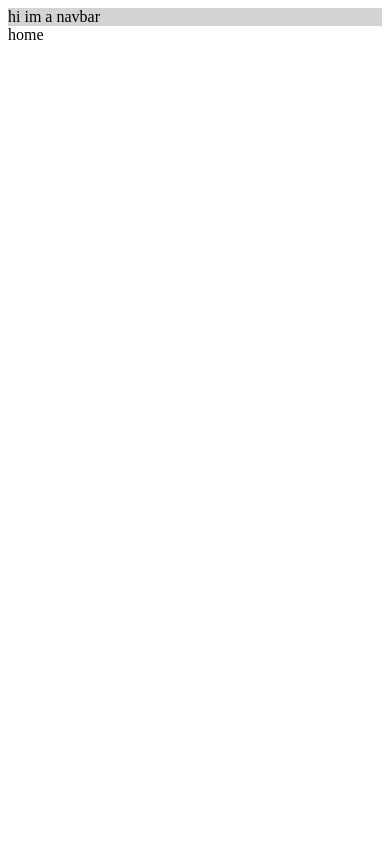
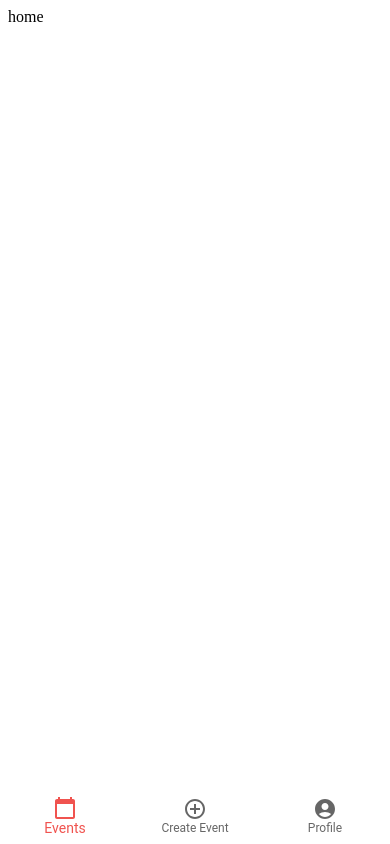
Before and after one commit to Winsthai/EventEcho, a React (Vite) app in the folder client/: page / in a window 390 px wide. Built offline with nearby package versions, Linux system fonts and the light colour scheme.

Commit message:
imported mui, implemented mobile navbar ui

```diff
--- a/client/package.json
+++ b/client/package.json
@@ -10,6 +10,10 @@
     "preview": "vite preview"
   },
   "dependencies": {
+    "@emotion/react": "^11.13.3",
+    "@emotion/styled": "^11.13.0",
+    "@mui/icons-material": "^6.1.7",
+    "@mui/material": "^6.1.7",
     "react": "^18.3.1",
     "react-dom": "^18.3.1",
     "react-router-dom": "^6.28.0"
--- a/client/src/App.jsx
+++ b/client/src/App.jsx
@@ -6,12 +6,15 @@ import EditEventPage from "./Components/EditEventPage/EditEventPage";
 import NavBar from "./Components/NavBar";
 import LoginPage from "./Components/LoginPage/LoginPage";
 import SignUpPage from "./Components/SignUpPage/SignUpPage";
+import { useMediaQuery } from "@mui/material";
 
 function App() {
+  // Use media query to check if screen width is less than 600px (mobile view)
+  const isMobile = useMediaQuery("(max-width:600px)");
+
   return (
     <>
       <BrowserRouter>
-        <NavBar></NavBar>
         <Routes>
           <Route path="/" element={<HomePage></HomePage>}></Route>
           <Route path="/event/:id" element={<EventPage></EventPage>}></Route>
@@ -27,6 +30,7 @@ function App() {
           <Route path="/signUp" element={<SignUpPage></SignUpPage>}></Route>
           <Route path="*" element={<div>Page not found</div>}></Route>
         </Routes>
+        {isMobile ? <NavBar></NavBar> : <></>}
       </BrowserRouter>
     </>
   );
--- a/client/src/Components/NavBar.jsx
+++ b/client/src/Components/NavBar.jsx
@@ -1,5 +1,57 @@
+import { BottomNavigation } from "@mui/material";
+import { BottomNavigationAction } from "@mui/material";
+import CalendarTodayIcon from "@mui/icons-material/CalendarToday";
+import AddCircleOutlineIcon from "@mui/icons-material/AddCircleOutline";
+import AccountCircleIcon from "@mui/icons-material/AccountCircle";
+import { useState } from "react";
+
 const NavBar = () => {
-  return <div style={{ background: "lightgrey" }}>hi im a navbar</div>;
+  const [value, setValue] = useState(0);
+
+  return (
+    <BottomNavigation
+      showLabels
+      value={value}
+      onChange={(event, newValue) => {
+        setValue(newValue);
+      }}
+      sx={{
+        width: "100%",
+        position: "fixed",
+        bottom: 0,
+        left: 0,
+        zIndex: 1000, // Ensure it stays above other content
+      }}
+    >
+      <BottomNavigationAction
+        label="Events"
+        icon={<CalendarTodayIcon />}
+        sx={{
+          "&.Mui-selected": {
+            color: "#F0534F",
+          },
+        }}
+      />
+      <BottomNavigationAction
+        label="Create Event"
+        icon={<AddCircleOutlineIcon />}
+        sx={{
+          "&.Mui-selected": {
+            color: "#F0534F",
+          },
+        }}
+      />
+      <BottomNavigationAction
+        label="Profile"
+        icon={<AccountCircleIcon />}
+        sx={{
+          "&.Mui-selected": {
+            color: "#F0534F",
+          },
+        }}
+      />
+    </BottomNavigation>
+  );
 };
 
 export default NavBar;
```
Also changed, not shown: 1 other file (tests, documents, lock files or other folders).
